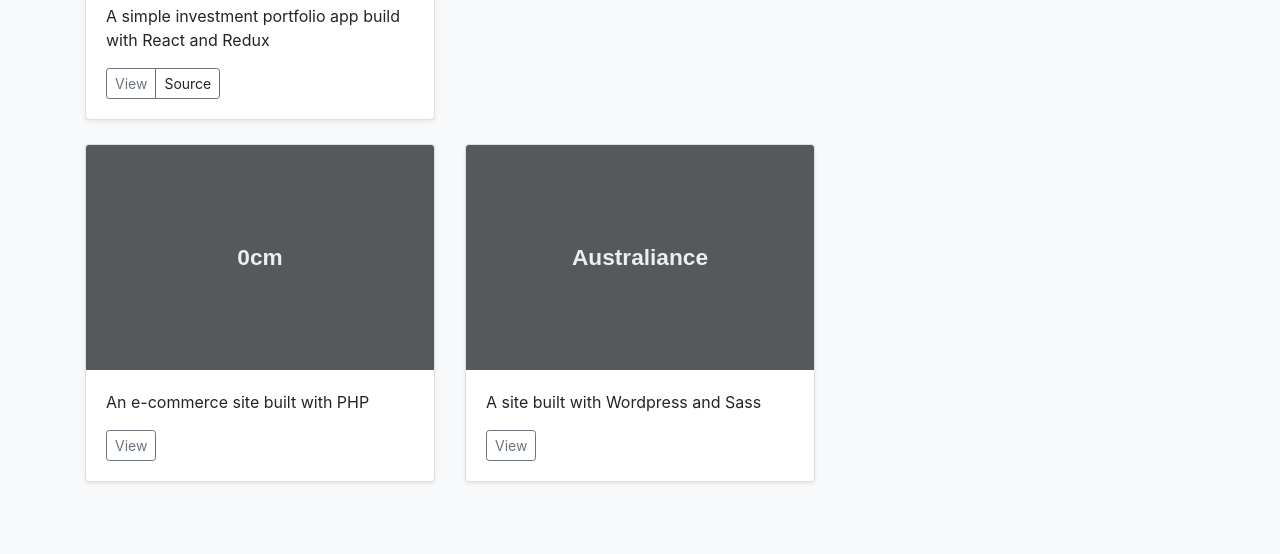
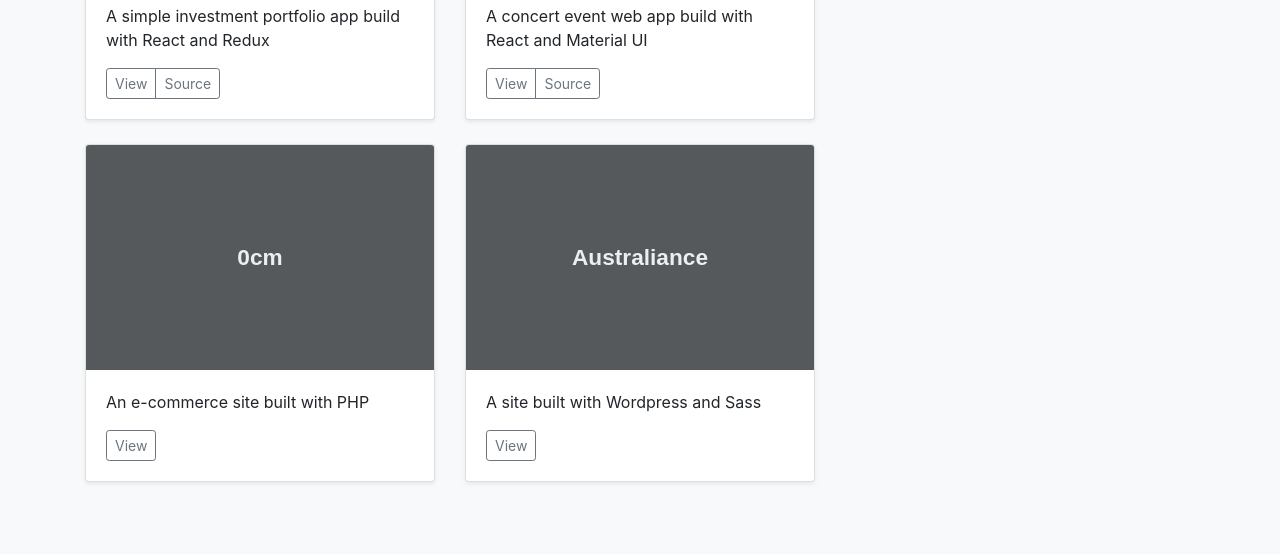
Before and after one commit to beckzayi/beckzayi.github.io, a plain HTML site: page index.html in a window 1280 px wide. Shown: the part 576-1130 px from the top of the page. Drawn offline with Linux system fonts and the light colour scheme.

Commit message:
the concert

```diff
--- a/index.html
+++ b/index.html
@@ -61,7 +61,23 @@
 								<div class="d-flex justify-content-between align-items-center">
 									<div class="btn-group">
 										<a href="https://beckzayi.github.io/investment-portfolio-app" class="btn btn-sm btn-outline-secondary" target="_blank">View</a>
-													<a class="btn btn-sm btn-outline-secondary" target="_blank">Source</a>
+										<a href="https://github.com/beckzayi/investment-portfolio-app" class="btn btn-sm btn-outline-secondary" target="_blank">Source</a>
+									</div>
+								</div>
+							</div>
+						</div>
+					</div>
+					<div class="col-md-4">
+						<div class="card mb-4 shadow-sm">
+							<a href="https://beckzayi.github.io/the-concert" target="_blank">
+								<img class="card-img-top" data-src="holder.js/100px225?theme=thumb&bg=55595c&fg=eceeef&text=the%20Concert" alt="the Concert">
+							</a>
+							<div class="card-body">
+								<p class="card-text">A concert event web app build with React and Material UI</p>
+								<div class="d-flex justify-content-between align-items-center">
+									<div class="btn-group">
+										<a href="https://beckzayi.github.io/the-concert" class="btn btn-sm btn-outline-secondary" target="_blank">View</a>
+										<a href="https://github.com/beckzayi/the-concert" class="btn btn-sm btn-outline-secondary" target="_blank">Source</a>
 									</div>
 								</div>
 							</div>
```
Lines whose indentation alone changed are shown as unchanged.
